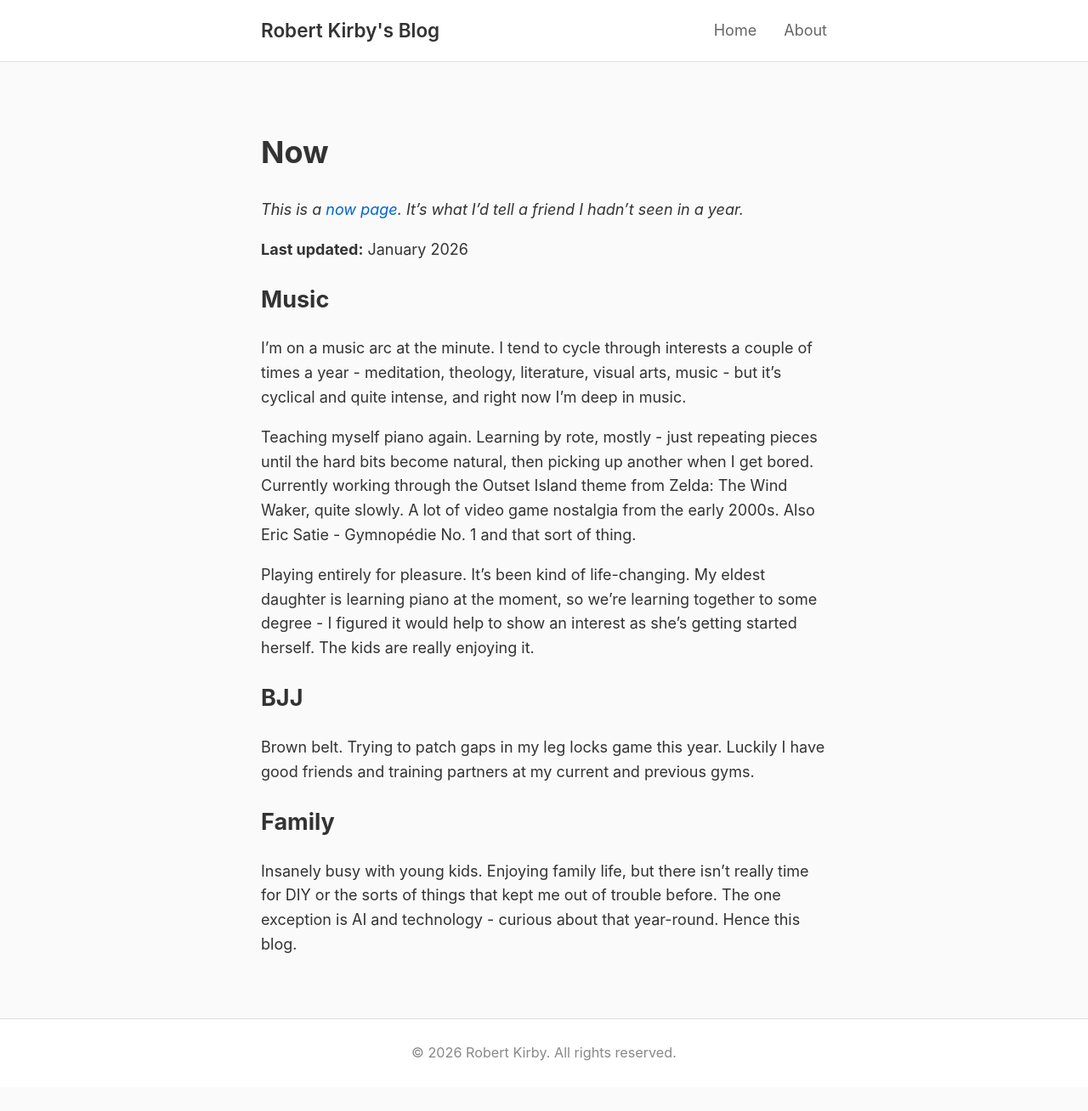
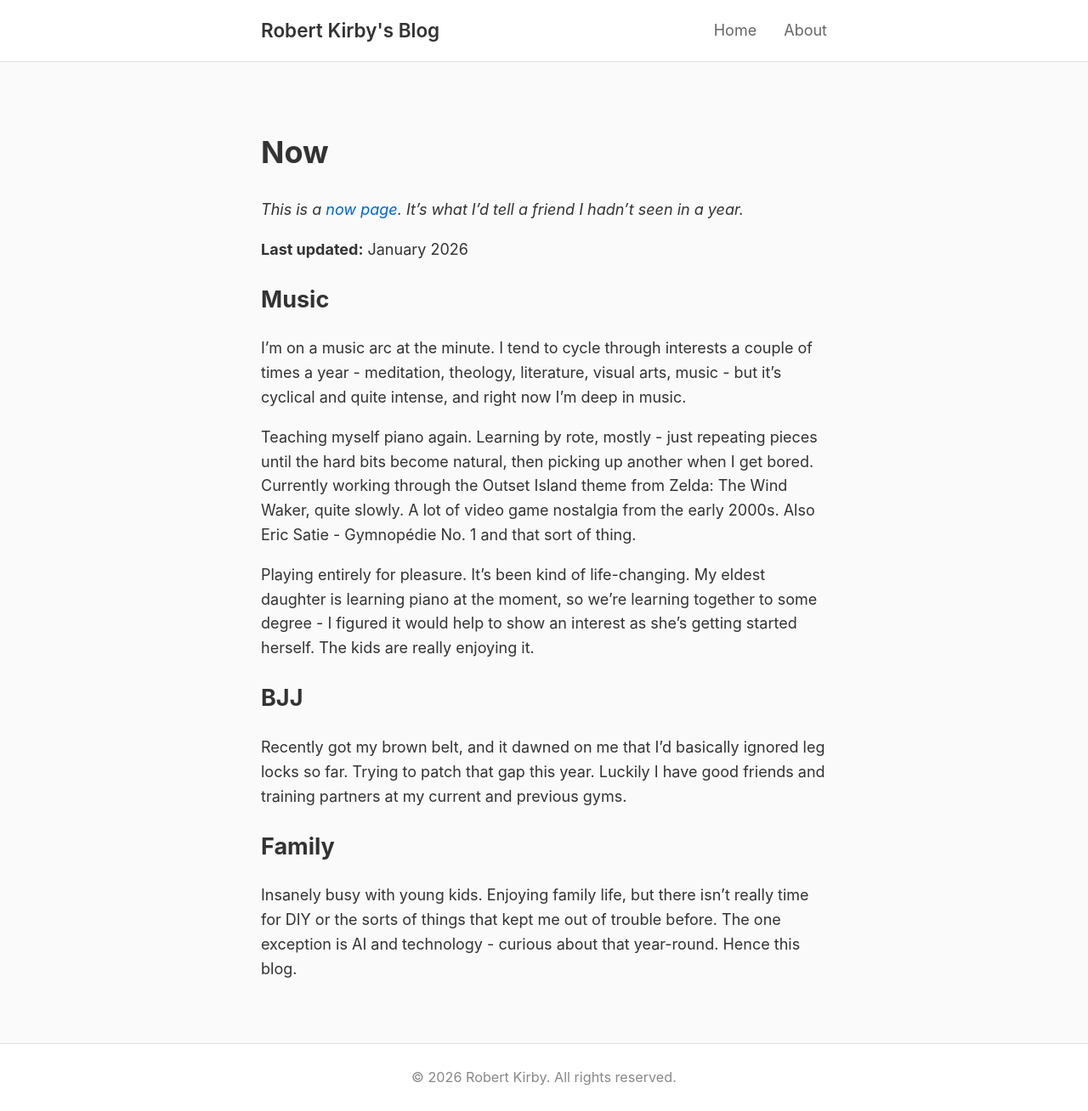
Before and after one commit to rob137/rob137.github.io, a Jekyll site: the page built from now.md, in a window 1280 px wide. Shown: the whole page at 85% size. Built offline with Jekyll 4.4.1, drawn with Linux system fonts in a browser that asks for light colours; before the commit the page ends 1280 px from its top, so only the background shows below that.

Commit message:
Update now page - brown belt, leg locks realization
🤖 Generated with [Claude Code](https://claude.com/claude-code)

Co-Authored-By: Claude Opus 4.5 <noreply@anthropic.com>

```diff
--- a/now.md
+++ b/now.md
@@ -19,7 +19,7 @@ Playing entirely for pleasure. It's been kind of life-changing. My eldest daught
 
 ## BJJ
 
-Brown belt. Trying to patch gaps in my leg locks game this year. Luckily I have good friends and training partners at my current and previous gyms.
+Recently got my brown belt, and it dawned on me that I'd basically ignored leg locks so far. Trying to patch that gap this year. Luckily I have good friends and training partners at my current and previous gyms.
 
 ## Family
 
```
